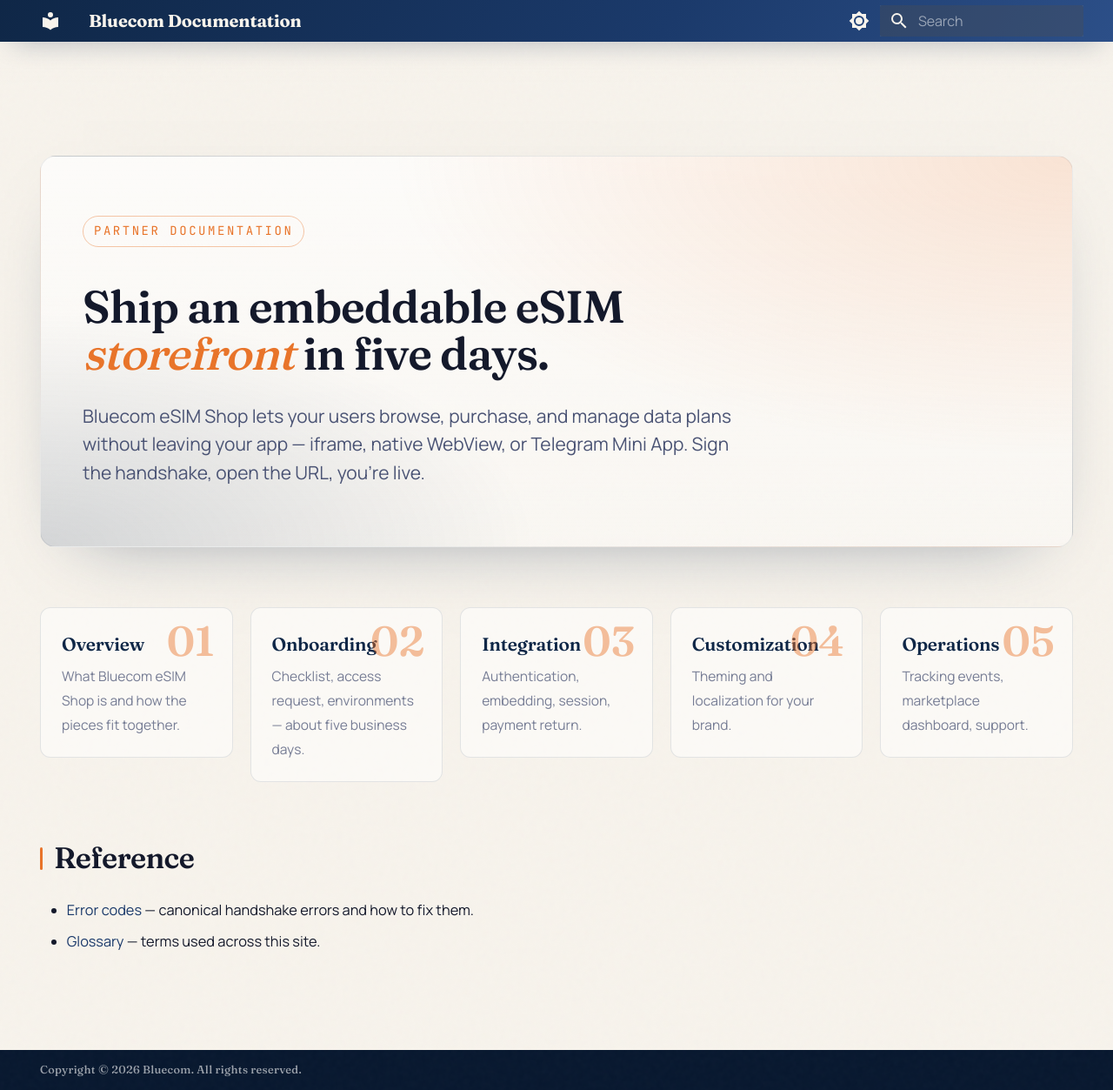
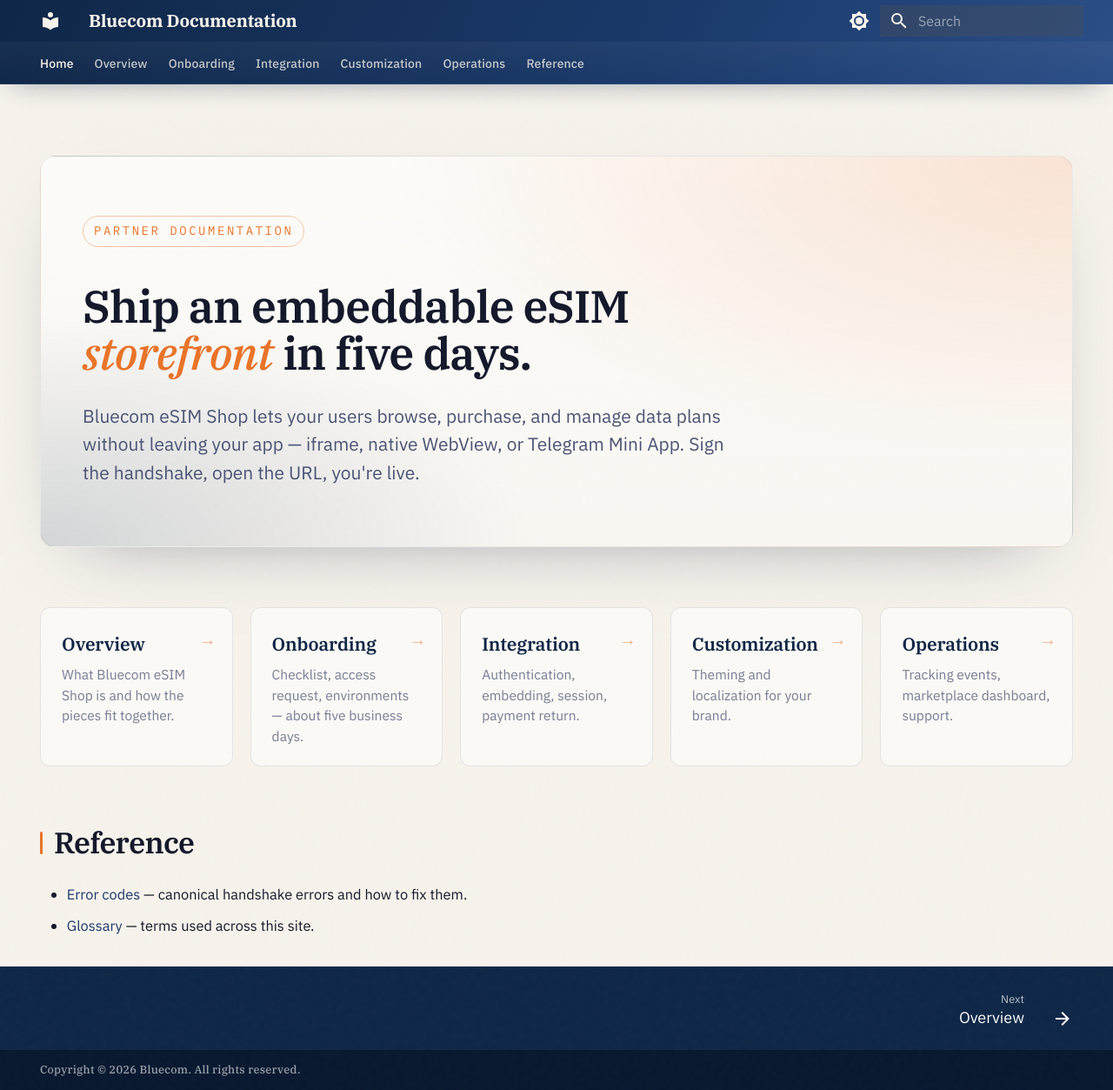
Before and after one commit to DTC-team/dct-docs, an MkDocs documentation site: the page built from docs/index.md, in a window 1280 px wide and 1253 px high. Shown: the whole window at 87% size. Built offline with MkDocs 1.6.1 and Material for MkDocs 9.7.7, drawn with Linux system fonts in a browser that asks for light colours.

Commit message:
feat(theme): IBM Plex fonts, equal-height journey cards with chevron, sticky tabs + prev/next footer

```diff
--- a/docs/assets/stylesheets/bluecom.css
+++ b/docs/assets/stylesheets/bluecom.css
@@ -14,9 +14,9 @@
   --bc-ink:         #14192b;
   --bc-ink-mute:    #4a5374;
 
-  --bc-display: "Fraunces", "Times New Roman", serif;
-  --bc-body:    "Manrope", system-ui, sans-serif;
-  --bc-mono:    "JetBrains Mono", ui-monospace, monospace;
+  --bc-display: "IBM Plex Serif", "Georgia", serif;
+  --bc-body:    "IBM Plex Sans", system-ui, sans-serif;
+  --bc-mono:    "IBM Plex Mono", ui-monospace, monospace;
 }
 
 /* ---------- Light scheme ---------- */
@@ -385,7 +385,10 @@ body, .md-typeset {
   margin: 1.6rem 0 2.4rem;
 }
 .bc-journey a {
-  display: block;
+  display: flex;
+  flex-direction: column;
+  height: 100%;
+  min-height: 9rem;
   padding: 1.2rem 1.2rem 1.1rem;
   border-radius: 12px;
   border: 1px solid rgba(15,39,71,0.1);
@@ -405,18 +408,20 @@ body, .md-typeset {
   box-shadow: 0 24px 48px -32px rgba(15,39,71,0.5);
   border-color: rgba(232,116,42,0.5);
 }
-.bc-journey a::before {
-  content: attr(data-step);
+.bc-journey a::after {
+  content: "→";
   position: absolute;
-  top: 0.7rem;
-  right: 1rem;
-  font-family: var(--bc-display);
-  font-variation-settings: "opsz" 144;
-  font-size: 2.4rem;
-  font-weight: 600;
+  top: 0.95rem;
+  right: 1.1rem;
+  font-family: var(--bc-mono);
+  font-size: 1rem;
   color: var(--bc-orange);
-  opacity: 0.45;
-  line-height: 1;
+  opacity: 0.55;
+  transition: transform 220ms ease, opacity 220ms ease;
+}
+.bc-journey a:hover::after {
+  opacity: 1;
+  transform: translateX(4px);
 }
 .bc-journey strong {
   display: block;
--- a/docs/index.md
+++ b/docs/index.md
@@ -16,27 +16,27 @@ Bluecom eSIM Shop lets your users browse, purchase, and manage data plans withou
 
 <div class="bc-journey" markdown>
 
-<a href="overview/" data-step="01">
+<a href="overview/">
   <strong>Overview</strong>
   <small>What Bluecom eSIM Shop is and how the pieces fit together.</small>
 </a>
 
-<a href="onboarding/" data-step="02">
+<a href="onboarding/">
   <strong>Onboarding</strong>
   <small>Checklist, access request, environments — about five business days.</small>
 </a>
 
-<a href="integration/" data-step="03">
+<a href="integration/">
   <strong>Integration</strong>
   <small>Authentication, embedding, session, payment return.</small>
 </a>
 
-<a href="customization/" data-step="04">
+<a href="customization/">
   <strong>Customization</strong>
   <small>Theming and localization for your brand.</small>
 </a>
 
-<a href="operations/" data-step="05">
+<a href="operations/">
   <strong>Operations</strong>
   <small>Tracking events, marketplace dashboard, support.</small>
 </a>
--- a/mkdocs.yml
+++ b/mkdocs.yml
@@ -4,18 +4,20 @@ copyright: Copyright &copy; 2026 Bluecom. All rights reserved.
 theme:
   name: material
   font:
-    text: Manrope
-    code: JetBrains Mono
+    text: IBM Plex Sans
+    code: IBM Plex Mono
   custom_dir: overrides
   features:
     - navigation.instant
     - navigation.instant.progress
     - navigation.tracking
     - navigation.tabs
+    - navigation.tabs.sticky
     - navigation.sections
     - navigation.path
     - navigation.top
     - navigation.indexes
+    - navigation.footer
     - toc.follow
     - content.code.copy
     - content.code.annotate
--- a/overrides/main.html
+++ b/overrides/main.html
@@ -4,5 +4,5 @@
   {{ super() }}
   <link rel="preconnect" href="https://fonts.googleapis.com">
   <link rel="preconnect" href="https://fonts.gstatic.com" crossorigin>
-  <link href="https://fonts.googleapis.com/css2?family=Fraunces:opsz,wght@9..144,400;9..144,500;9..144,600;9..144,700&family=Manrope:wght@300;400;500;600;700&family=JetBrains+Mono:wght@400;500&display=swap" rel="stylesheet">
+  <link href="https://fonts.googleapis.com/css2?family=IBM+Plex+Serif:ital,wght@0,400;0,500;0,600;0,700;1,400;1,500;1,600&family=IBM+Plex+Sans:ital,wght@0,300;0,400;0,500;0,600;0,700;1,400;1,500&family=IBM+Plex+Mono:wght@400;500&display=swap" rel="stylesheet">
 {% endblock %}
```
